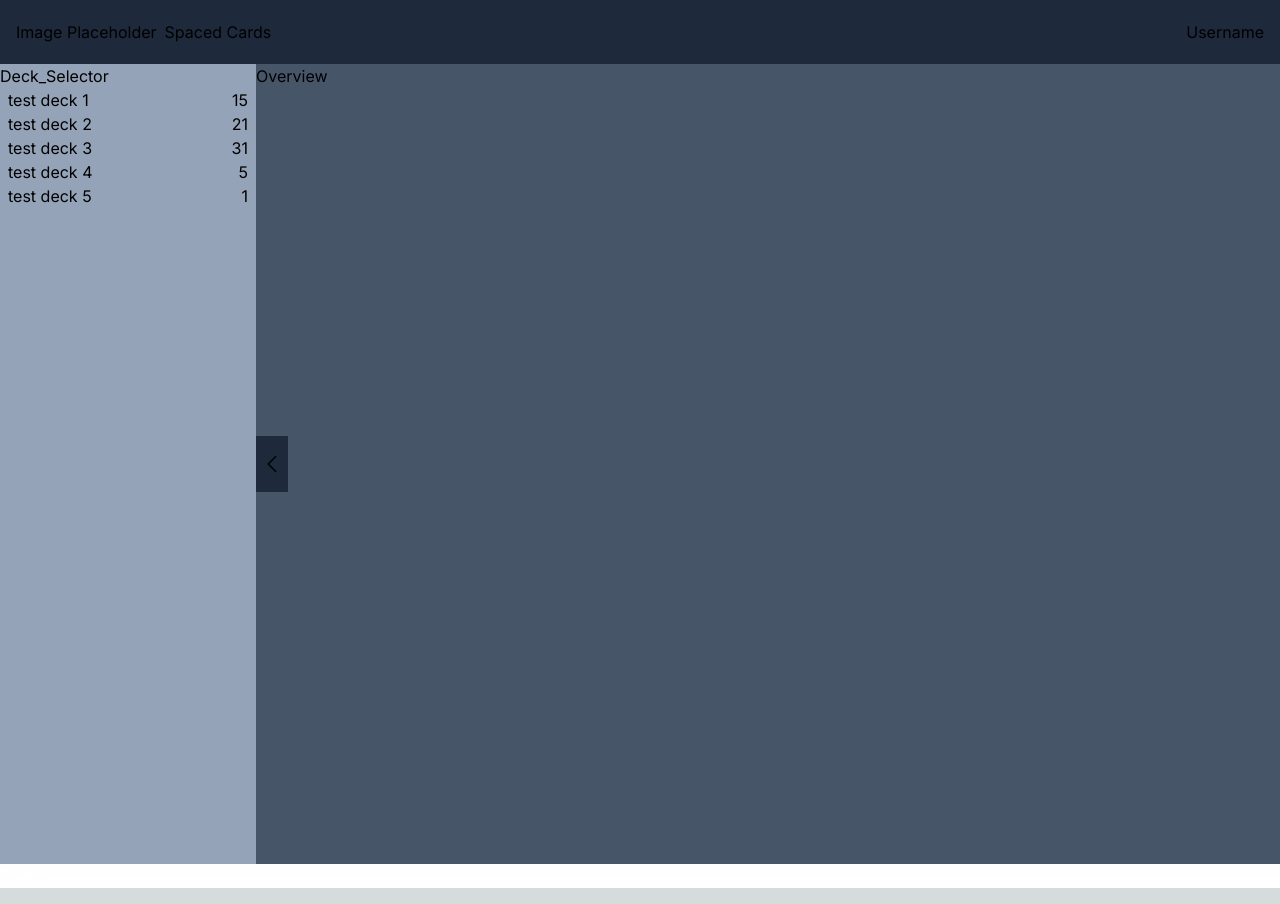
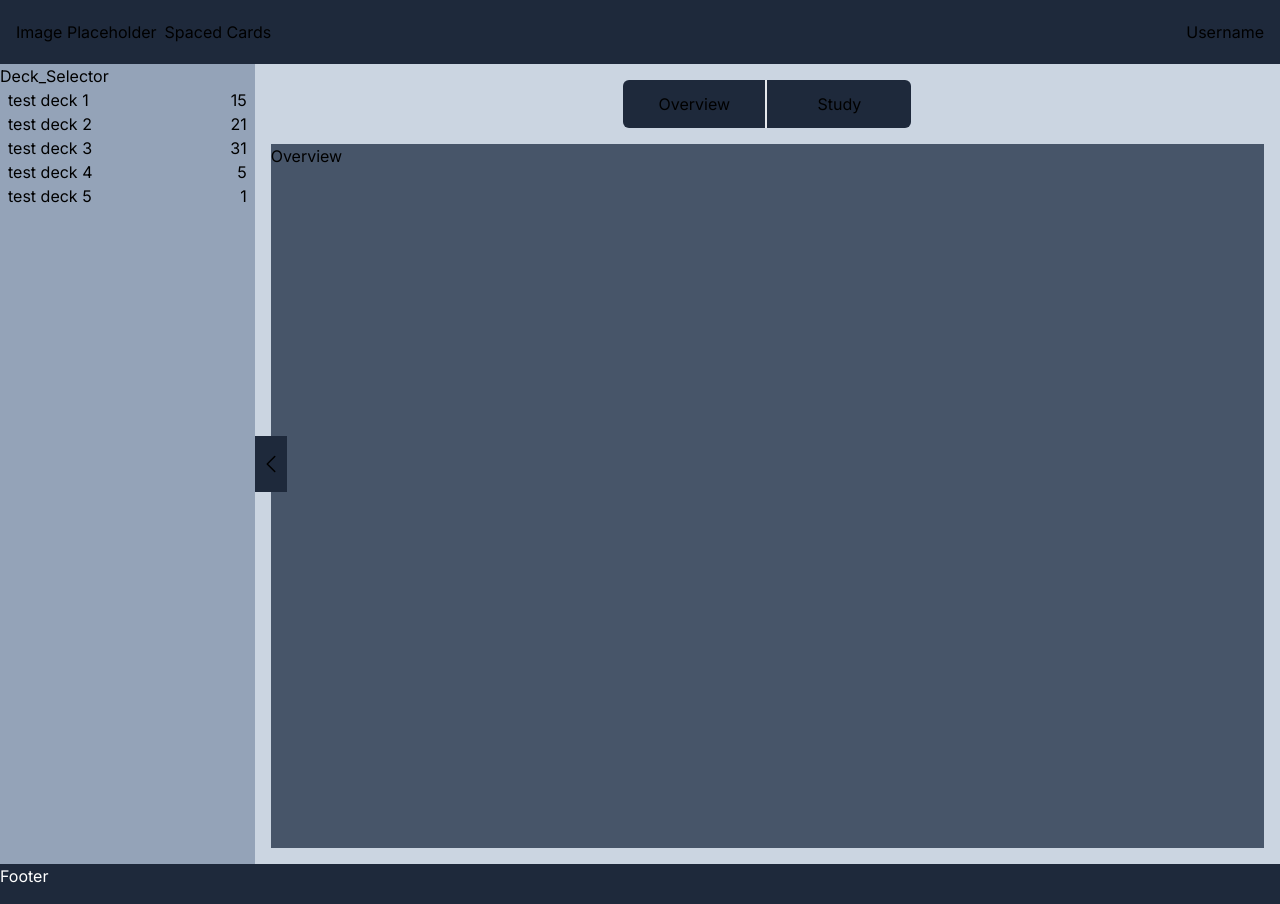
Before and after one commit to gary-giambatista/spaced-cards, a Next.js app: page / in a window 1280 px wide. Built offline with nearby package versions, Linux system fonts and the light colour scheme.

Commit message:
Restructed DOM for simplicity and added HUD Header buttons

```diff
--- a/app/layout.js
+++ b/app/layout.js
@@ -13,7 +13,7 @@ export const metadata = {
 export default function RootLayout({ children }) {
 	return (
 		<html lang="en">
-			<body className={inter.className}>
+			<body className={`${inter.className}`}>
 				<Header />
 				{children}
 				<Footer />
--- a/app/page.js
+++ b/app/page.js
@@ -1,20 +1,26 @@
 "use client";
 
 import Deck_Selector from "@/components/hud/Deck_Selector";
+import Hud_Header from "@/components/hud/Hud_Header";
 import Overview from "@/components/hud/Overview";
 import Study from "@/components/hud/Study";
 import dayjs from "dayjs";
-import { useCallback, useState } from "react";
+import { useState } from "react";
 import { SuperMemoGrade, SuperMemoItem, supermemo } from "supermemo";
 
 export default function Home() {
 	const [mode, setMode] = useState("overview");
 	const [drawerOpen, setDrawerOpen] = useState(true);
 	return (
-		<main className="flex">
-			<div className="flex w-full">
-				<Deck_Selector drawerOpen={drawerOpen} setDrawerOpen={setDrawerOpen} />
-				{mode === "overview" ? <Overview /> : <Study />}
+		<main className="flex h-dvh">
+			<Deck_Selector drawerOpen={drawerOpen} setDrawerOpen={setDrawerOpen} />
+			<div className="flex flex-col w-full p-4 gap-4 bg-slate-300">
+				<Hud_Header setMode={setMode} />
+				{mode === "overview" ? (
+					<Overview setMode={setMode} />
+				) : (
+					<Study setMode={setMode} />
+				)}
 			</div>
 		</main>
 	);
--- a/components/Footer.jsx
+++ b/components/Footer.jsx
@@ -1,7 +1,7 @@
 import React from "react";
 
 function Footer() {
-	return <footer className="text-white">Footer</footer>;
+	return <footer className="text-white bg-slate-800 min-h-10">Footer</footer>;
 }
 
 export default Footer;
--- a/components/hud/Deck_Selector.jsx
+++ b/components/hud/Deck_Selector.jsx
@@ -31,7 +31,7 @@ const sampleDecks = [
 function Deck_Selector({ drawerOpen, setDrawerOpen }) {
 	return (
 		<section
-			className={`flex-shrink relative h-dvh bg-slate-400 transition-all ${
+			className={`flex-shrink relative bg-slate-400 transition-all ${
 				drawerOpen ? "w-80" : "w-0"
 			} `}
 		>
--- /dev/null
+++ b/components/hud/Hud_Header.jsx
@@ -0,0 +1,22 @@
+import React from "react";
+
+function Hud_Header({ setMode }) {
+	return (
+		<div className="flex justify-center items-center h-12 w-fit mx-auto ">
+			<button
+				onClick={() => setMode("overview")}
+				className="h-full px-4 w-36 rounded-l-md border-r-2 bg-slate-800 hover:bg-slate-500"
+			>
+				Overview
+			</button>
+			<button
+				onClick={() => setMode("study")}
+				className="h-full px-4 w-36 rounded-r-md bg-slate-800 hover:bg-slate-500"
+			>
+				Study
+			</button>
+		</div>
+	);
+}
+
+export default Hud_Header;
--- a/components/hud/Overview.jsx
+++ b/components/hud/Overview.jsx
@@ -1,7 +1,13 @@
 import React from "react";
+import Hud_Header from "./Hud_Header";
 
-function Overview() {
-	return <div className={`h-dvh flex-grow w-full bg-slate-600`}>Overview</div>;
+function Overview({ setMode }) {
+	return (
+		<section className={`flex-grow bg-slate-600`}>
+			{/* <Hud_Header setMode={setMode} /> */}
+			Overview
+		</section>
+	);
 }
 
 export default Overview;
--- a/components/hud/Study.jsx
+++ b/components/hud/Study.jsx
@@ -1,7 +1,13 @@
 import React from "react";
+import Hud_Header from "./Hud_Header";
 
-function Study() {
-	return <div>Study</div>;
+function Study({ setMode }) {
+	return (
+		<section className={`flex-grow bg-slate-600`}>
+			{/* <Hud_Header setMode={setMode} /> */}
+			Study
+		</section>
+	);
 }
 
 export default Study;
```
